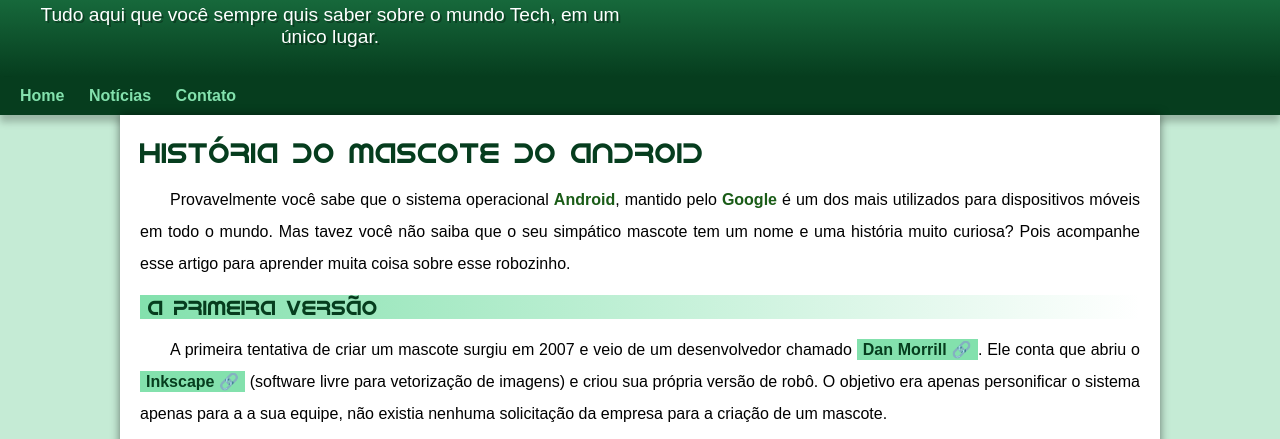
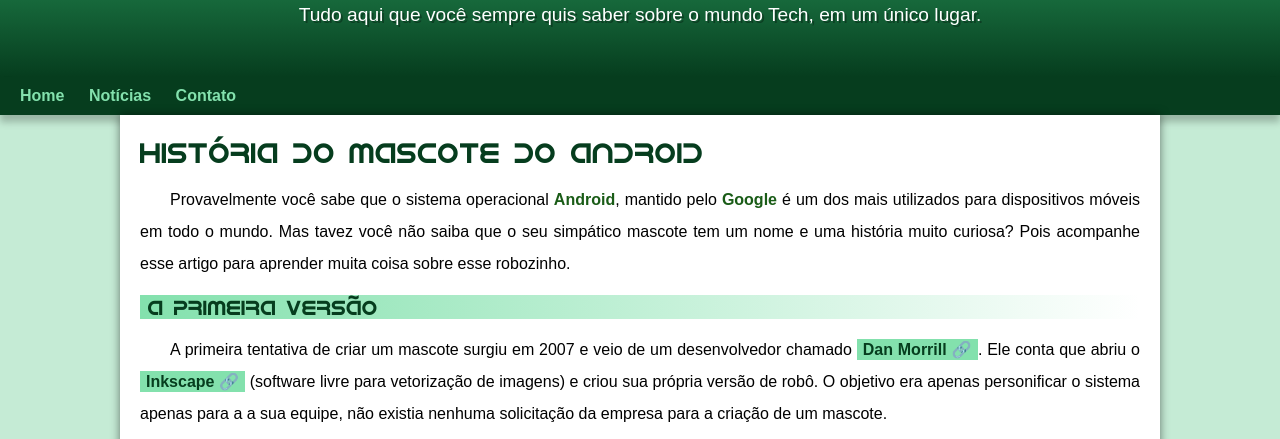
Before and after one commit to VicenteQuinto/projetoandroid, a plain HTML site: page index.html in a window 1280 px wide. Shown: the part 113-552 px from the top of the page. Drawn offline with Linux system fonts and the light colour scheme.

Commit message:
Update style.css

```diff
--- a/style/style.css
+++ b/style/style.css
@@ -68,11 +68,11 @@ header>p {
     font-family: var(--fonte-padrao);
     font-size: 1.2em;
     color: var(--cor6);
-    max-width: 600px;
+    max-width: 700px;
     margin: auto;
-    margin: 10px;
-    padding-right: 20px;
-    padding-left: 20px;
+    margin-bottom: 20px;
+    padding-right: 10px;
+    padding-left: 10px;
     text-shadow: 2px 2px 0px rgba(0, 0, 0, 0.315);
 
 }
```
